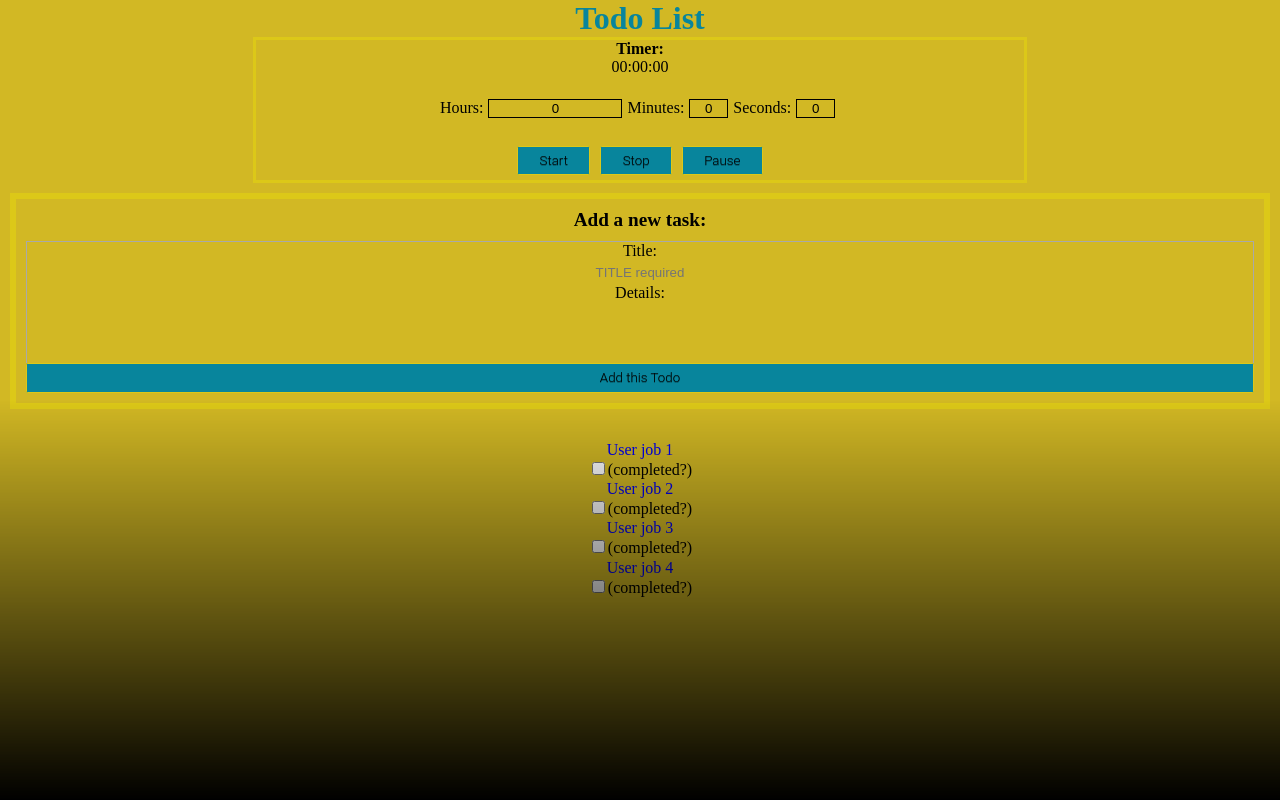
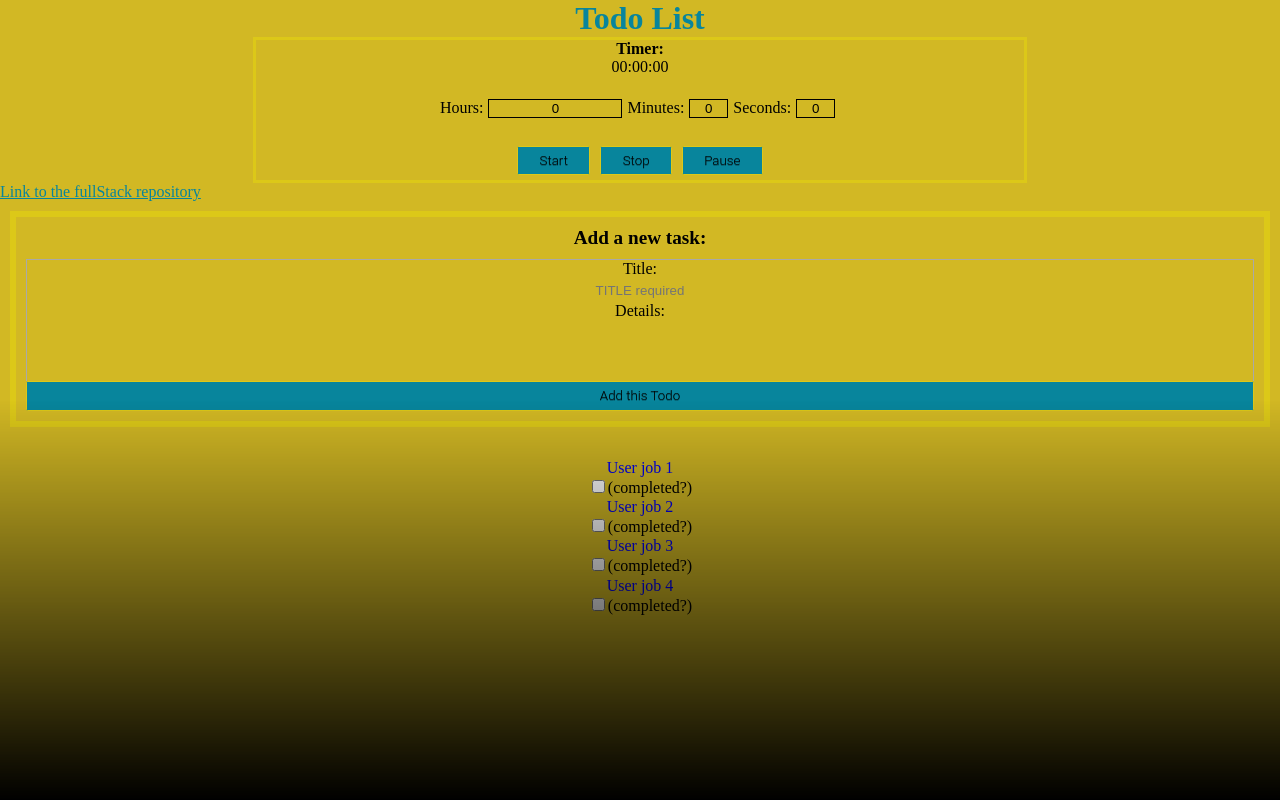
Before and after one commit to ahsatal-pierre/todoListFront, a React (Create React App) app: page / in a window 1280 px wide. Built offline with nearby package versions, Linux system fonts and the light colour scheme.

Commit message:
added link to the fullStack repo

```diff
--- a/src/components/TodoList.js
+++ b/src/components/TodoList.js
@@ -8,38 +8,6 @@ import '../index.css';
 
 const TodoList = () => {
   const { todos, updateTodoState, addTodo } = useContext(TodoContext);
-/*   const [newTodoTitle, setNewTodoTitle] = useState('');
-  const [newTodoDescription, setNewTodoDescription] = useState(''); */
-
-/*   const handleNewTodoSubmit = (event) => {
-    event.preventDefault();
-
-    if (newTodoTitle.trim() === '') {
-      alert('Todo title cannot be empty');
-      return;
-    }
-
-    const newTodo = {
-      id: todos.length + 1,
-      title: newTodoTitle,
-      state: 'pending',
-      description: newTodoDescription,
-    };
-
-    addTodo(newTodo);
-
-    setNewTodoTitle('');
-    setNewTodoDescription('');
-  };
-
-
-  const handleNewTodoTitleChange = (event) => {
-    setNewTodoTitle(event.target.value);
-  };
-
-  const handleNewTodoDescriptionChange = (event) => {
-    setNewTodoDescription(event.target.value);
-  }; */
 
   const handleTodoStateChange = (todoId) => {
     updateTodoState(todoId);
@@ -49,6 +17,9 @@ const TodoList = () => {
     <div>
       <h1 className='title'>Todo List</h1>
       <Timer />
+      <div className='footerComponent'>
+        <a className='footerLink' href='https://github.com/ahsatal-pierre/todo-app-Fullstack' rel="noopener" target="_blank">Link to the fullStack repository</a>
+      </div>
       <AddTodoForm />
       <div className="overflow-scroll-gradient">
       <ol className='overflow-scroll-gradient-scroller list'>
--- a/src/index.css
+++ b/src/index.css
@@ -232,6 +232,10 @@ button{
   display: none;  /* Safari and Chrome */
 }
 
+.footerLink{
+  color: #08859C;
+}
+
 
 @media screen and (min-width: 1024px) {
   .title {
```
Also changed, not shown: 7 other files (tests, documents, lock files or other folders).
